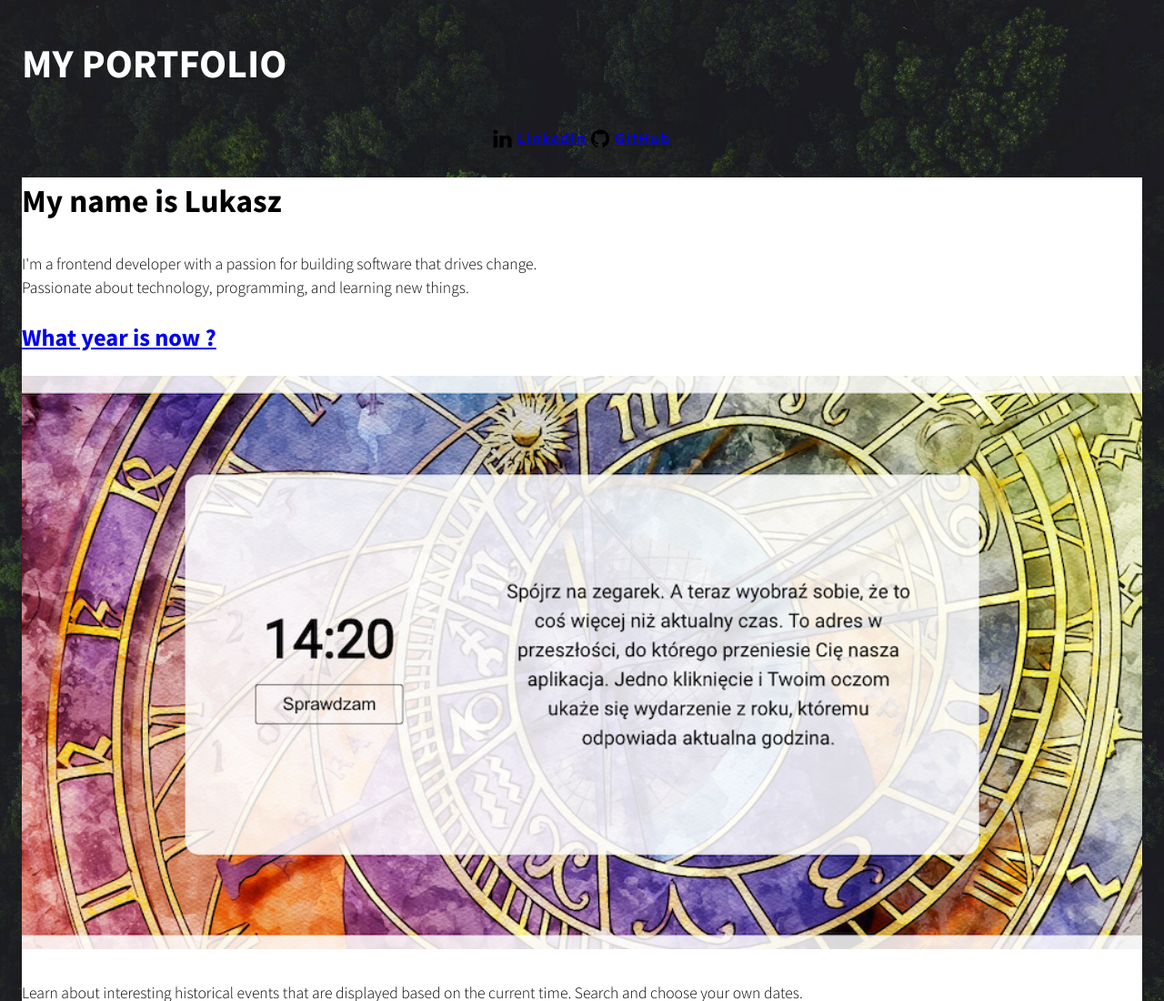
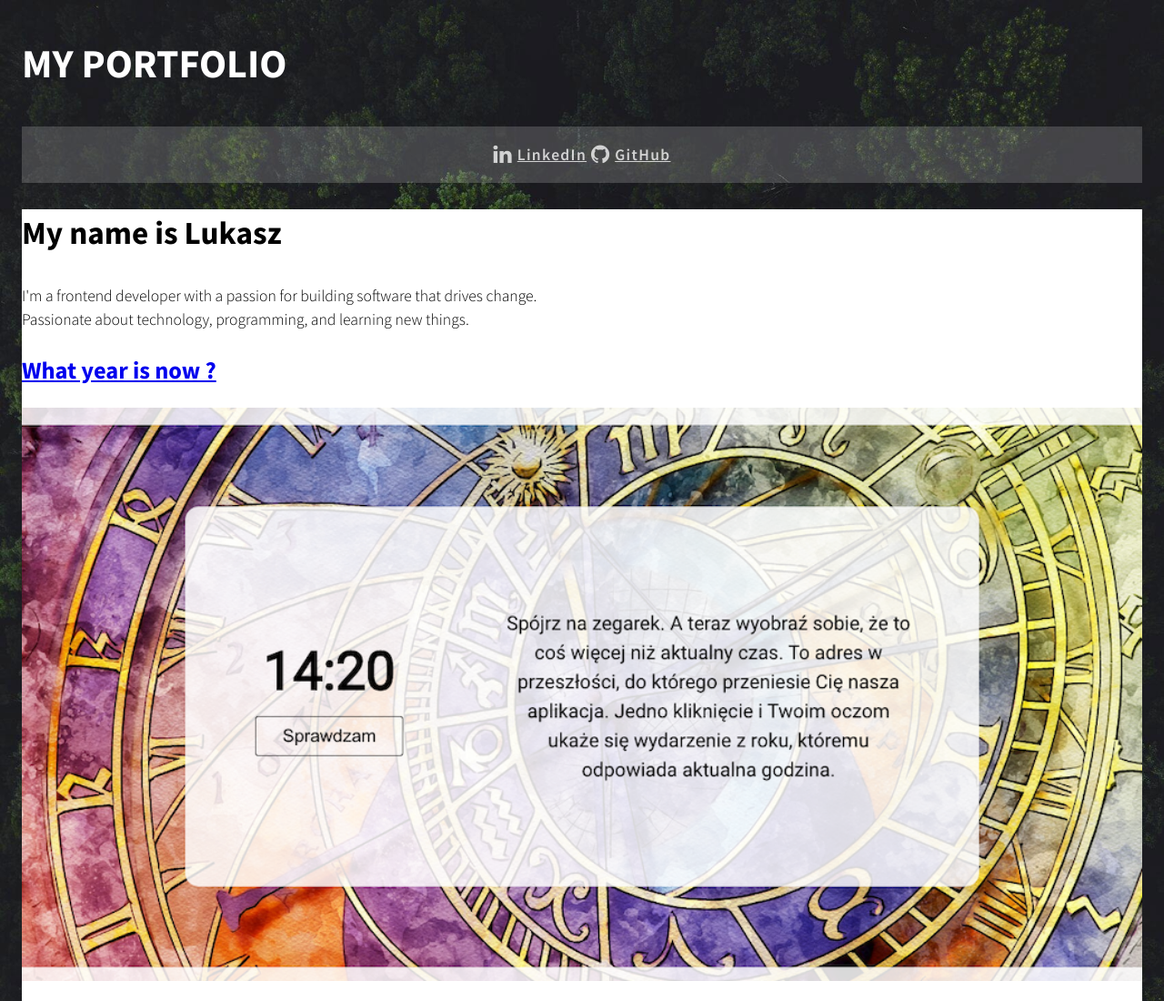
Before and after one commit to lukaszmielczarekdev/portfolio, a plain HTML site: page index.html in a window 1280 px wide. Shown: the top 1100 px of the page at 91% size. Drawn offline with Linux system fonts and the light colour scheme.

Commit message:
PORTFOLIO-6 navbar

```diff
--- a/index.css
+++ b/index.css
@@ -157,6 +157,26 @@ body {
   }
 }
 
+/* nav */
+
+#nav {
+  color: var(--clr-primary-100);
+  background-color: rgba(255, 255, 255, 0.175);
+  position: relative;
+  cursor: default;
+  border-bottom-color: inherit;
+  padding: 1rem;
+}
+#nav a {
+  color: inherit;
+}
+
+#nav a:hover {
+  text-decoration: none;
+  color: var(--clr-primary-200) !important;
+  color: inherit;
+}
+
 /* Image */
 
 .image {
--- a/index.html
+++ b/index.html
@@ -16,7 +16,7 @@
         <h2 href="#">MY PORTFOLIO</h2>
       </header>
       <!-- nav -->
-      <nav id="nav" class="container">
+      <nav id="nav" class="text-center container">
         <i class="fa fa-linkedin fa-lg" aria-hidden="true"></i>
         <a
           href="https://www.linkedin.com/in/łukasz-mielczarek-6282aa214/"
```
